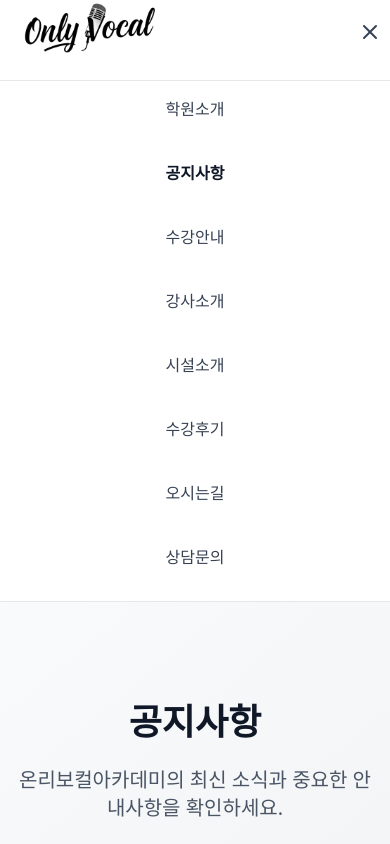
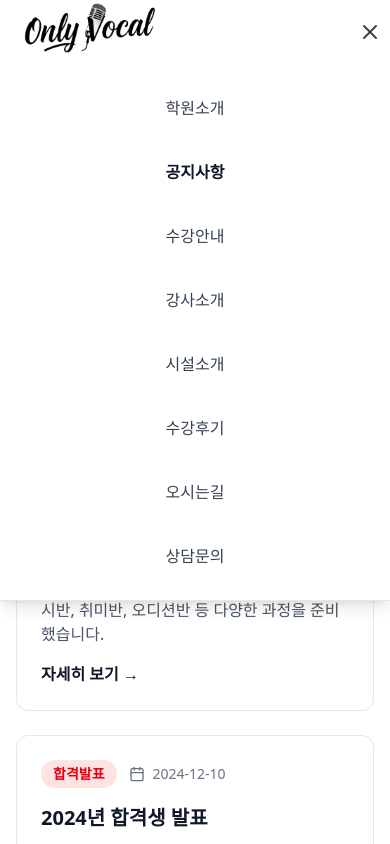
Before and after one commit to jukangpark/only_vocal_academy, a Next.js app: page /notice in a window 390 px wide. Both pictures are taken after a click on the button 370 px from the left and 32 px from the top of the page. Shown: the top 844 px of the page. Built offline with nearby package versions, Linux system fonts and the light colour scheme.

Commit message:
fix: 모바일 네비게이션 오픈시 네비게이션 높이 높아지는 버그 픽스

```diff
--- a/src/components/navigation.tsx
+++ b/src/components/navigation.tsx
@@ -70,9 +70,10 @@ export default function Navigation() {
           </button>
         </div>
 
-        {/* Mobile Navigation */}
+        {/* Mobile Navigation - Overlay */}
         {isMobileMenuOpen && (
-          <div className="lg:hidden mt-4 pb-4 border-t border-gray-200">
+          <div className="fixed top-16 left-0 right-0 bg-white border-b border-gray-200 shadow-lg z-40 lg:hidden">
+            <div className="container mx-auto px-4 py-4">
               <nav className="space-y-2">
                 {navigationItems.map((item) => (
                   <Link
@@ -90,6 +91,7 @@ export default function Navigation() {
                 ))}
               </nav>
             </div>
+          </div>
         )}
       </div>
     </header>
```
Lines whose indentation alone changed are shown as unchanged.
